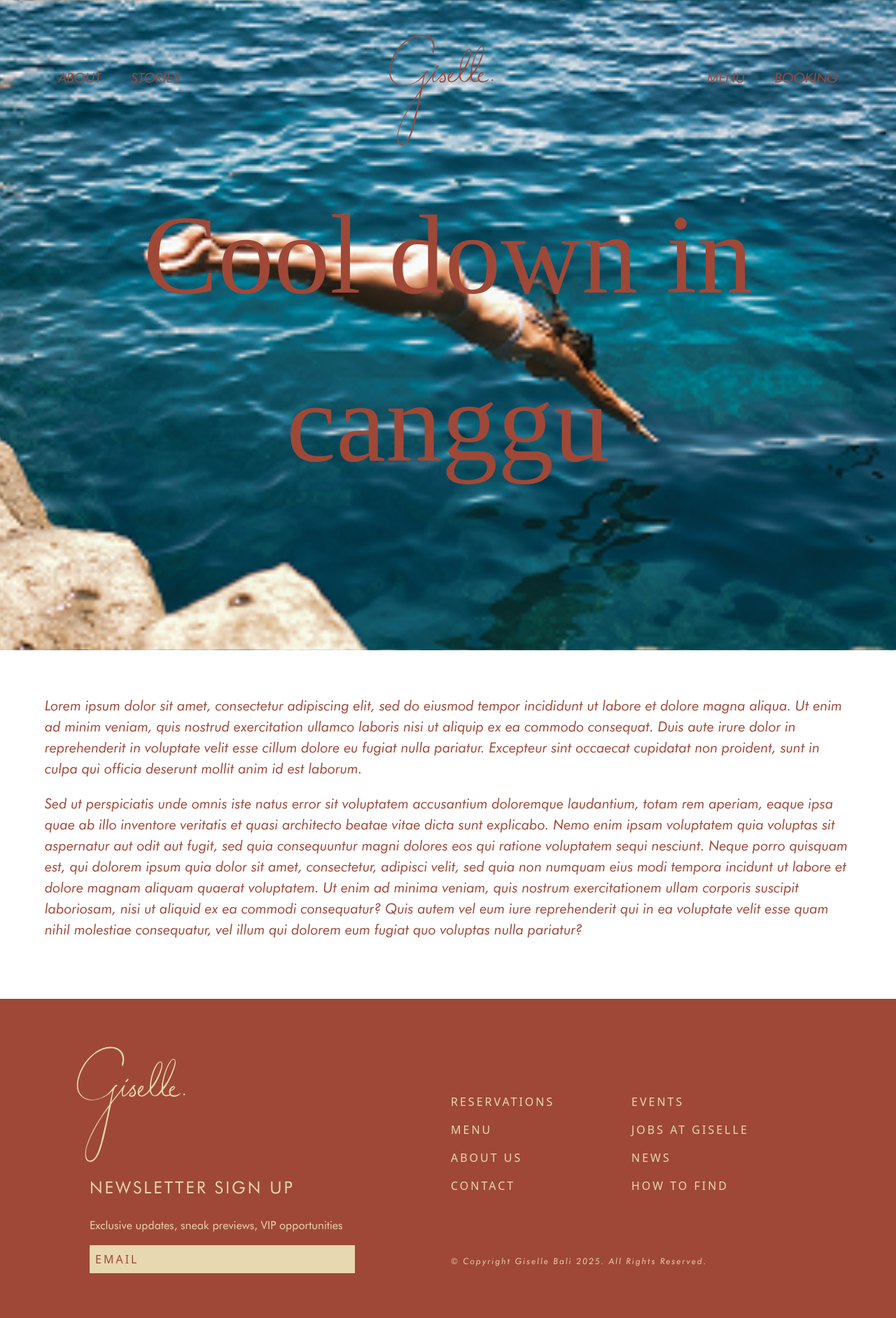
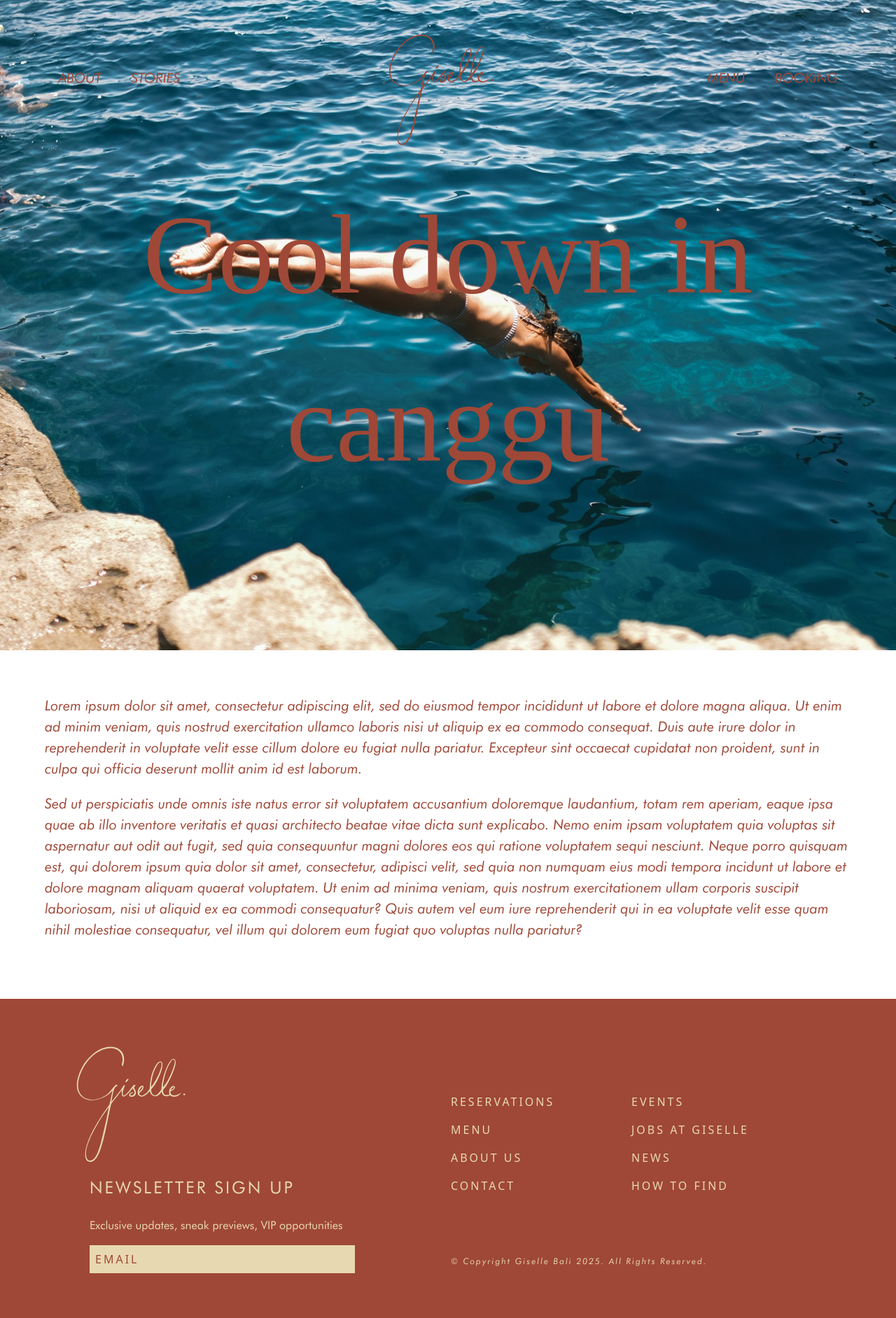
Before and after one commit to dezoul/Giselle, a Jekyll site: the page built from _posts/2025-08-9-cool-down-in-canngu.md, in a window 1280 px wide. Shown: the whole page at 70% size. Built offline with Jekyll 4.4.1, drawn with Linux system fonts in a browser that asks for light colours; some web fonts are replaced.

Commit message:
Updated 2 files via CloudCannon.

```diff
--- a/_layouts/default.html
+++ b/_layouts/default.html
@@ -22,7 +22,7 @@
 
     {{ content }}
 
-    <footer class="{{page.footer.background}}-section ">
+    <footer class="{{page.footer.background}}-section">
         <div class="max-w-screen-lg mx-auto flex flex-col md:grid grid-cols-8 gap-2">
             <div class="col-span-3 ">
                 <svg xmlns="http://www.w3.org/2000/svg" id="Layer_1" data-name="Layer 1" viewBox="590 350 800 896.97">
--- a/_posts/2025-08-9-cool-down-in-canngu.md
+++ b/_posts/2025-08-9-cool-down-in-canngu.md
@@ -10,9 +10,9 @@ banner:
     overlay-color:
         color: '#ffffff'
         opacity: 0
-    image: /assets/images/dive.png
+    image: /assets/images/giselle-website-9.jpg
 blog-info:
-    image: /assets/images/dive.png
+    image: /assets/images/giselle-website-9.jpg
     description: How to refresh after a scorching summer’s day in Batu Balong.
 footer:
     background: dark
```
